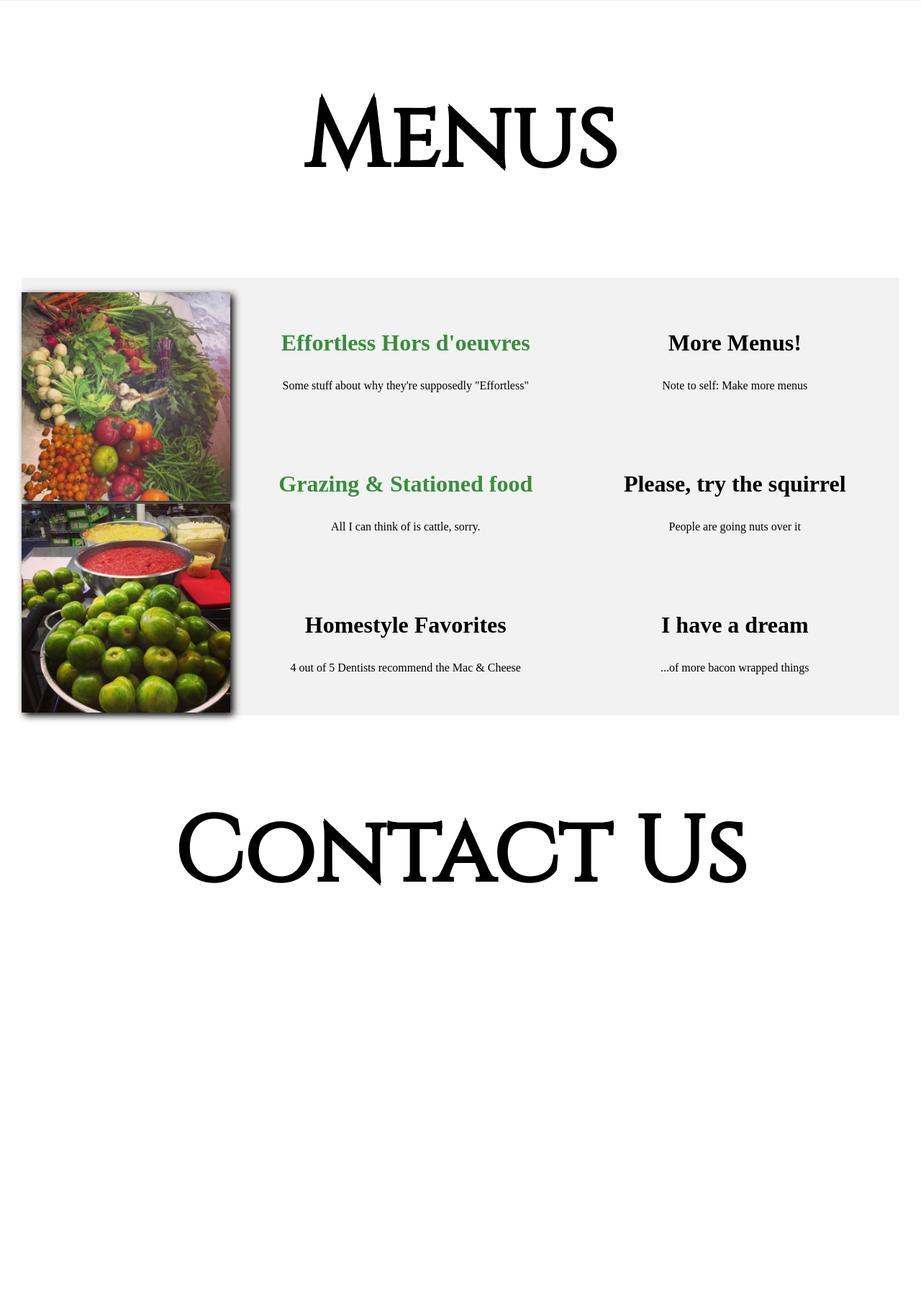
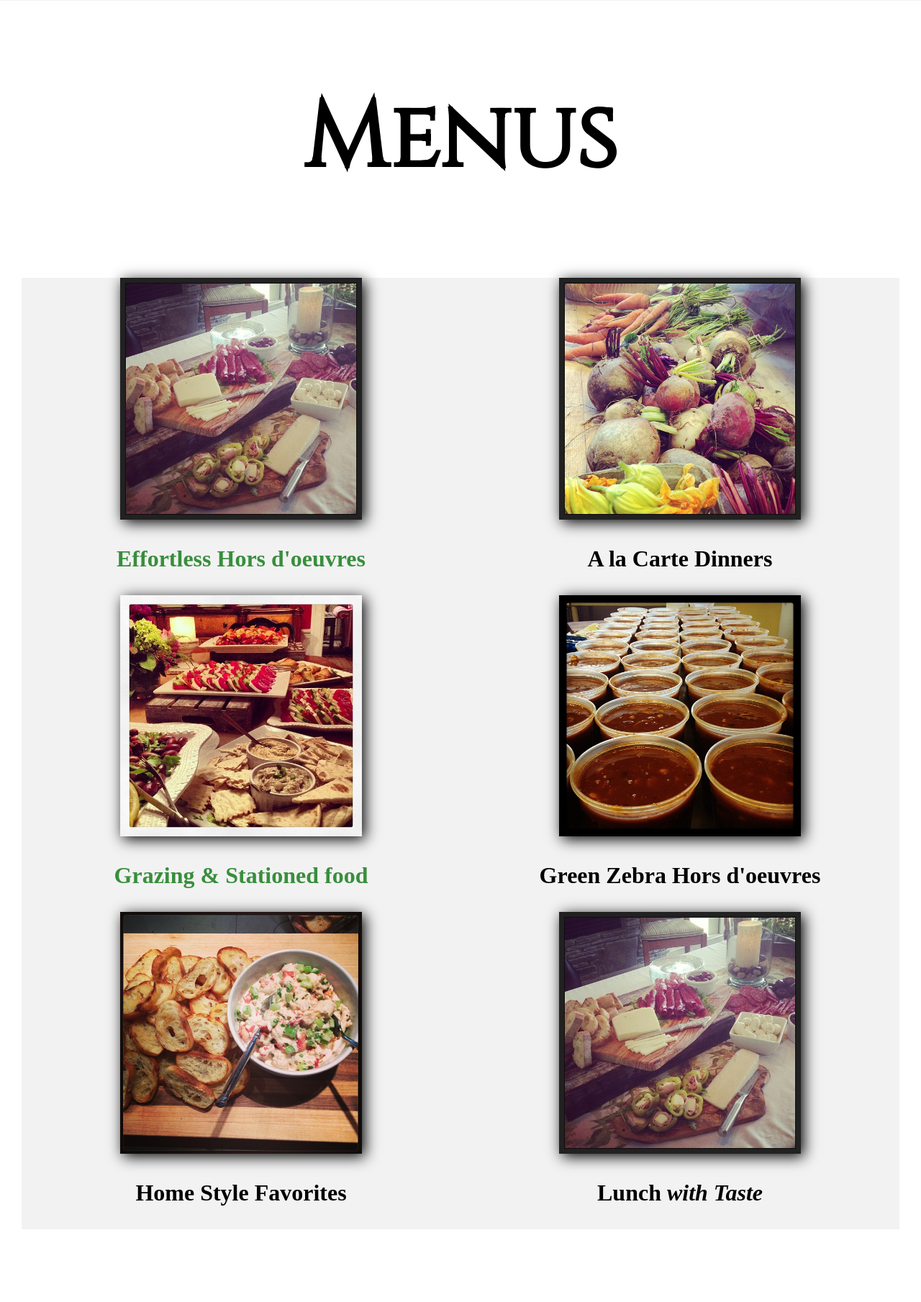
Before and after one commit to UnheardWar/greenzebracatering, a PHP site: page /index.html in a window 1280 px wide. Shown: the part 1511-3320 px from the top of the page at 72% size. Before the commit the page ends 2742 px from the top, so only its background shows below. Run offline with PHP 8.4, Linux system fonts and the light colour scheme; some web fonts are replaced.

Commit message:
Going Live new design - 10/12/2016 1:50am

```diff
--- a/css/testing.css
+++ b/css/testing.css
@@ -6,9 +6,18 @@ body, html {
 
 }
 
-a { text-decoration: none; cursor: pointer; }
-a:visited { color: #fff; }
-a:link    { color: #fff; }
+a {
+    text-decoration: none;
+    cursor: pointer;
+}
+
+a:visited {
+    color: #fff;
+}
+
+a:link {
+    color: #fff;
+}
 
 #hero-mobile {
     display: none;
@@ -49,15 +58,13 @@ a:link    { color: #fff; }
 #hero-content {
     box-sizing: border-box;
     position: relative;
-  background-color: rgba(0,0,0,.75);
+    background-color: rgba(0, 0, 0, .75);
     width: 50%;
     height: 45%;
     padding: 2.5em;
     top: 10%;
     min-height: 335px;
     color: #fff;
-
-
 
 }
 
@@ -133,39 +140,63 @@ article div {
     background: #f2f2f2;
 }
 
-.menu-left {
-  flex: 2;
-}
-
-.menu-left img {
-  width: 95%;
-  box-shadow: 4px 4px 10px black;
-}
-
-.menu-right-wrap {
+.menu-wrap {
     flex: 3;
     display: flex;
     flex-direction: column;
     box-sizing: border-box;
+    height: 100%;
+    margin: 0 auto;
 }
 
+.menu-wrap div {
+    margin: 0 auto;
+}
 
+.menu-wrap img {
+    max-width: 55%;
+    box-shadow: 4px 4px 19px rgb(0, 0, 0);
+}
 
-.menu-right-rows {
+.menu-rows-1 {
     flex: 1;
     text-align: center;
-  box-sizing: border-box;
 }
 
-.menu-right-rows > a:visited {
+.menu-rows-2 {
+    flex: 1;
+    text-align: center;
+}
+
+.menu-rows-3 {
+    flex: 1;
+    text-align: center;
+}
+
+.menu-rows-4 {
+    flex: 1;
+    text-align: center;
+}
+
+.menu-rows-5 {
+    flex: 1;
+    text-align: center;
+}
+
+.menu-rows-6 {
+    flex: 1;
+    text-align: center;
+}
+
+.menu-rows,
+a:visited {
     color: #388E3C;
 }
 
-.menu-right-rows > a:link {
+.menu-rows,
+a:link {
     color: #388E3C;
 }
-
-
 
 article {
     margin: 30px;
@@ -173,13 +204,13 @@ article {
 
 }
 
-.menu-right-wrap p {
+.menu-wrap p {
     text-align: center;
     background: #f2f2f2;
 
 }
 
-.menu-right-wrap h3 {
+.menu-wrap h3 {
     font-size: 2em;
 }
 
@@ -189,7 +220,6 @@ article h2 {
     font-size: 8em;
     text-align: center;
 }
-
 
 .nav-bar {
     position: fixed;
@@ -208,12 +238,11 @@ article h2 {
     transform: translateZ(0);
 }
 
-
-
 .nav-bar * {
     box-sizing: border-box;
 
 }
+
 .nav-bar li {
     display: inline-block;
     list-style: outside none none;
@@ -222,16 +251,20 @@ article h2 {
     position: relative;
     border-radius: 5px;
 }
+
 .nav-bar li:before,
 .nav-bar li:after {
     display: block;
 }
+
 .nav-bar li:before {
     bottom: 0;
 }
+
 .nav-bar li:after {
     bottom: 50%;
 }
+
 .nav-bar a {
     backface-visibility: hidden;
     color: #000000;
@@ -241,15 +274,19 @@ article h2 {
     text-align: center;
     text-decoration: none;
 }
+
 .nav-bar a:hover {
     color: #ffffff;
 }
+
 .nav-bar a:before {
     bottom: 25%;
 }
+
 .nav-bar a:after {
     bottom: 75%;
 }
+
 .nav-bar li:before,
 .nav-bar li:after,
 .nav-bar a:before,
@@ -265,22 +302,27 @@ article h2 {
     -webkit-transition: all 0.3s ease;
     transition: all 0.3s ease;
 }
+
 .nav-bar li:before {
     -webkit-transition-delay: 0.15s;
     transition-delay: 0.15s;
 }
+
 .nav-bar li:after {
     -webkit-transition-delay: 0.05s;
     transition-delay: 0.05s;
 }
+
 .nav-bar a:before {
     -webkit-transition-delay: 0.1s;
     transition-delay: 0.1s;
 }
+
 .nav-bar a:after {
     -webkit-transition-delay: 0s;
     transition-delay: 0s;
 }
+
 .nav-bar li:hover:before,
 .nav-bar li.current:before,
 .nav-bar li:hover:after,
@@ -293,27 +335,30 @@ article h2 {
     right: 0;
     opacity: 1;
 }
+
 .nav-bar li:hover:before,
 .nav-bar li.current:before {
     -webkit-transition-delay: 0.3s;
     transition-delay: 0.3s;
 }
+
 .nav-bar li:hover:after,
 .nav-bar li.current:after {
     -webkit-transition-delay: 0.1s;
     transition-delay: 0.1s;
 }
+
 .nav-bar li:hover a:before,
 .nav-bar li.current a:before {
     -webkit-transition-delay: 0.2s;
     transition-delay: 0.2s;
 }
+
 .nav-bar li:hover a:after,
 .nav-bar li.current a:after {
     -webkit-transition-delay: 0s;
     transition-delay: 0s;
 }
-
 
 .gzlogo {
     position: relative;
@@ -327,15 +372,18 @@ article h2 {
     border-top: 3px solid #fff;
     text-shadow: 4px 4px 1px #000;
 }
+
 .gzlogo * {
     -webkit-box-sizing: padding-box;
     box-sizing: padding-box;
 }
+
 .gzlogo h1,
 .gzlogo h5 {
     margin: 0;
     line-height: 1.4em;
 }
+
 .gzlogo h1 {
 
     font-family: 'Cinzel', serif;
@@ -343,6 +391,7 @@ article h2 {
     text-transform: uppercase;
 
 }
+
 .gzlogo h5 {
     line-height: 0.5em;
     font-weight: 800;
@@ -352,18 +401,21 @@ article h2 {
     width: auto;
     padding: 0 10px;
 }
+
 .gzlogo h5:before,
 .gzlogo h5:after {
     position: absolute;
     height: 2px;
     content: '';
-  background: rgba(255,255,255,1);
+    background: rgba(255, 255, 255, 1);
     width: 1000%;
     top: 50%;
 }
+
 .gzlogo h5:before {
     left: -1000%;
 }
+
 .gzlogo h5:after {
     right: -1000%;
 }
@@ -485,7 +537,6 @@ figure.prof-card.hover figcaption:before {
     text-transform: uppercase
 }
 
-
 .button:hover {
     border: 1px solid #388f3c;
     background: #58df5e;
@@ -496,6 +547,7 @@ figure.prof-card.hover figcaption:before {
     text-decoration: none;
     text-transform: uppercase
 }
+
 .button:active {
     background: #2d7230;
     background: -webkit-gradient(linear, left top, left bottom, from(#2d7230), to(#2d7230));
@@ -503,12 +555,10 @@ figure.prof-card.hover figcaption:before {
     background: linear-gradient(to bottom, #2d7230, #2d7230);
     text-transform: uppercase
 }
+
 .button:focus {
     text-transform: uppercase
 }
-
-
-
 
 @media all and (max-width: 1380px) {
     .gzlogo {
@@ -519,32 +569,39 @@ figure.prof-card.hover figcaption:before {
 
 @media all and (max-width: 740px) {
     .gzlogo {
-    font-size: 12px;
+        font-size: 15px;
     }
 
     #hero-content {
         display: none;
     }
+
     #hero-background {
         display: none;
     }
+
     #hero-mobile {
         display: block;
         margin-top: 50px;
         margin-bottom: 90px;
     }
+
     #content-col3 {
         display: none;
     }
+
     .content-wrap {
         width: 100%;
         flex-direction: column;
         margin: 0 auto;
     }
+
     #content-col1, #content-col2 {
         max-height: 2000px;
         max-width: 100%;
-    font-size: 8px;
+        font-size: 1em;
     }
-
+    article h2 {
+        font-size: 3em;
     }
+}
--- a/index.html
+++ b/index.html
@@ -50,7 +50,7 @@
     <div class="content-wrap">
       <div id="content-col1">
         <figure class="prof-card yellow">
-          <div class="image"><img src="./img/lindsay-profile.jpg" alt="sample47"/></div>
+          <div class="image"><img src="./img/lindsay-profile.jpg" alt="Lindsay Steinberg McGrail"/></div>
           <figcaption>
             <h3>Lindsay Steinberg McGrail</h3>
             <p>Chef & Owner</p>
@@ -103,59 +103,61 @@
     </div>
   </aside>
   <article>
-      <a name="Menus">
-          <div>
-      </a>
-          <h2>Menus</h2>
-
-      </div>
-
+      <a name="Menus"></a>
+        <div>
+            <h2>Menus</h2>
+        </div>
 
       <div class="content-wrap">
-          <div class="menu-left">
-            <img src="./img/veggies640.jpg" />
-            <img src="./img/greenzebra640.jpg" />
-          </div>
-          <div class="menu-right-wrap">
-              <div class="menu-right-rows">
-                  <a href="./menu-effortless.html" target="_new"><h3>Effortless Hors d'oeuvres</h3></a>
-                  <p>Some stuff about why they're supposedly "Effortless"</p>
+          <div class="menu-wrap">
+              <div class="menu-rows-1">
+                  <img src="./img/horduerves1-612.jpg" />
+                    <a href="./menu-effortless.html" target="_new"><h3>Effortless Hors d'oeuvres</h3></a>
+                        <p></p>
               </div>
-              <div class="menu-right-rows">
-                  <a href="./menu-stationed-and-grazing.html" target="_new"><h3>Grazing & Stationed food</h3></a>
-                  <p>All I can think of is cattle, sorry.</p>
+
+              <div class="menu-rows-2">
+                  <img src="./img/horduerves2-612.jpg" />
+                    <a href="./menu-stationed-and-grazing.html" target="_new"><h3>Grazing & Stationed food</h3></a>
+                        <p></p>
               </div>
-              <div class="menu-right-rows">
-                  <h3>Homestyle Favorites</h3>
-                  <p>4 out of 5 Dentists recommend the Mac & Cheese</p>
-              </div>
-          </div>
-          <div class="menu-right-wrap">
-              <div class="menu-right-rows">
-                  <h3>More Menus!</h3>
-                  <p>Note to self: Make more menus</p>
-              </div>
-              <div class="menu-right-rows">
-                  <h3>Please, try the squirrel</h3>
-                  <p>People are going nuts over it</p>
-              </div>
-              <div class="menu-right-rows">
-                  <h3>I have a dream</h3>
-                  <p>...of more bacon wrapped things</p>
+
+              <div class="menu-rows-3">
+                  <img src="./img/crudite1-612.jpg" />
+                    <h3>Home Style Favorites</h3>
+                        <p></p>
               </div>
           </div>
 
+          <div class="menu-wrap">
+              <div class="menu-rows-4">
+                  <img src="./img/root-veggies612.jpg" />
+                    <h3>A la Carte Dinners</h3>
+                        <p></p>
+              </div>
 
-      </div>
-<a name="Contact">
-      <div></a>
-          <h2>Contact Us</h2>
-      </div>
+              <div class="menu-rows-5">
+                  <img src="./img/soup-club2-612.jpg" />
+                    <h3>Green Zebra Hors d'oeuvres</h3>
+                        <p></p>
+              </div>
 
-      <div class="content-wrap">
-
+              <div class="menu-rows-6">
+                  <img src="./img/horduerves1-612.jpg">
+                    <h3>Lunch <em>with Taste</em></h3>
+                        <p></p>
+              </div>
+          </div>
       </div>
   </article>
+    <article>
+        <a name="Contact"></a>
+            <div>
+                <h2>Contact Us</h2>
+            </div>
+            <div class="content-wrap">
+            </div>
+    </article>
 
 </body>
 </html>
```
Also changed, not shown: img/boxes-of-tomatos612.jpg (added), img/crudite1-612.jpg (added), img/food-prep1-640.jpg (added), img/horduerves1-612.jpg (added), img/horduerves2-612.jpg (added), img/root-veggies612.jpg (added), img/roots640.jpg (added), img/signage640.jpg (added), img/soup-bowl640.jpg (added), img/soup-club2-612.jpg (added), img/soup-club3-640.jpg (added), img/soup-club640.jpg (added). Lines whose indentation alone changed are shown as unchanged.
